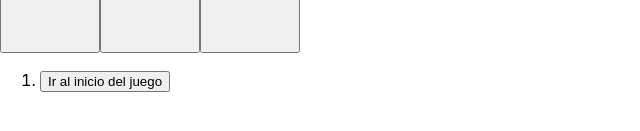
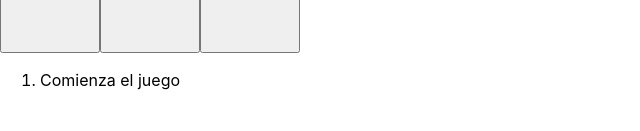
Before and after one commit to asaldanam/react-tutorial, a React (Create React App) app: page / in a window 1280 px wide. Shown: the part 351-482 px from the top of the page, without its empty margins (0-640 px from the left). Built offline with nearby package versions, Linux system fonts and the light colour scheme.

Commit message:
ej 1 y 2 hechos

```diff
--- a/src/components/Board/Board.tsx
+++ b/src/components/Board/Board.tsx
@@ -3,7 +3,8 @@ import Square from "../Square/Square";
 
 interface SquareProps {
   xIsNext: boolean;
-  squares: any
+  // squares: Array<null>;
+  squares: any;
   onPlay: any;
 }
 
@@ -26,7 +27,6 @@ export default function Board(props: SquareProps) {
 
   const winner = calculateWinner(props.squares);
   const status = winner ? "Ganador: " + winner : "Siguiente jugador: " + (props.xIsNext ? "X" : "O");
-
   // let status;
   // if (winner) {
   //   status = "Ganador: " + winner;
@@ -34,32 +34,33 @@ export default function Board(props: SquareProps) {
   //   status = "Siguiente jugador: " + (xIsNext ? "X" : "O");
   // }
 
+  // Crear el tablero
+  // const rows = [0, 1, 2];
+  // rows.map(...)
+  const board = Array(3)
+    .fill(null)
+    .map((_, row) => (
+      <div key={row} className="board-row">
+        {Array(3)
+          .fill(null)
+          .map((_, col) => {
+            const squareIndex = row * 3 + col;
+            return (
+              <Square
+                key={squareIndex}
+                value={props.squares[squareIndex]}
+                onSquareClick={() => handleClick(squareIndex)}
+              />
+            );
+          })}
+      </div>
+    ));
 
-  // const [cosa, setCosa] = useState('');
 
   return (
     <>
       <div className="status">{status}</div>
-      <div className="board-row">
-        {/* <Square value="1" cosa="asdf" />
-        {Square({ value: '1', cosa: 'asdf' })} */}
-
-        {/* <Square value={squares[1]} onSquareClick={handleClick(0)} /> --> bucle infinito */}
-
-        <Square value={props.squares[0]} onSquareClick={() => handleClick(0)} />
-        <Square value={props.squares[1]} onSquareClick={() => handleClick(1)} />
-        <Square value={props.squares[2]} onSquareClick={() => handleClick(2)} />
-      </div>
-      <div className="board-row">
-        <Square value={props.squares[3]} onSquareClick={() => handleClick(3)} />
-        <Square value={props.squares[4]} onSquareClick={() => handleClick(4)} />
-        <Square value={props.squares[5]} onSquareClick={() => handleClick(5)} />
-      </div>
-      <div className="board-row">
-        <Square value={props.squares[6]} onSquareClick={() => handleClick(6)} />
-        <Square value={props.squares[7]} onSquareClick={() => handleClick(7)} />
-        <Square value={props.squares[8]} onSquareClick={() => handleClick(8)} />
-      </div>
+      {board}
     </>
   )
 }
--- a/src/components/Game/Game.tsx
+++ b/src/components/Game/Game.tsx
@@ -7,6 +7,8 @@ export default function Game() {
   const [currentMove, setCurrentMove] = useState(0);
   const xIsNext = currentMove % 2 === 0;
   const currentSquares = history[currentMove];
+  const historyLessLast = history.slice(0, -1); //Copiar el array history, menos el último elemento
+  const lastMoveDescription = currentMove > 0 ? `Estás en el movimiento #${currentMove}` : "Comienza el juego"; // Agregar el último movimiento como texto
 
   function handlePlay(nextSquares: any) {
     const nextHistory = [...history.slice(0, currentMove + 1), nextSquares];
@@ -18,7 +20,7 @@ export default function Game() {
     setCurrentMove(nextMove);
   }
 
-  const moves = history.map((squares, move) => {
+  const moves = historyLessLast.map((_, move) => {
     const description = move > 0 ? 'Ir al movimiento #' + move : 'Ir al inicio del juego';
     // let description;
     // if (move > 0) {
@@ -26,7 +28,6 @@ export default function Game() {
     // } else {
     //   description = 'Ir al inicio del juego';
     // }
-
 
     return (
       <li key={move}>
@@ -36,6 +37,7 @@ export default function Game() {
   });
 
 
+
   return (
     <>
       <div className="game">
@@ -43,7 +45,11 @@ export default function Game() {
           <Board xIsNext={xIsNext} squares={currentSquares} onPlay={handlePlay} />
         </div>
         <div className="game-info">
-          <ol>{moves}</ol>
+          <ol>
+            {moves}
+            <li>{lastMoveDescription}</li>
+          </ol>
+          {/* <button onClick={}>Invertir orden</button> */}
         </div>
       </div>
     </>
```
